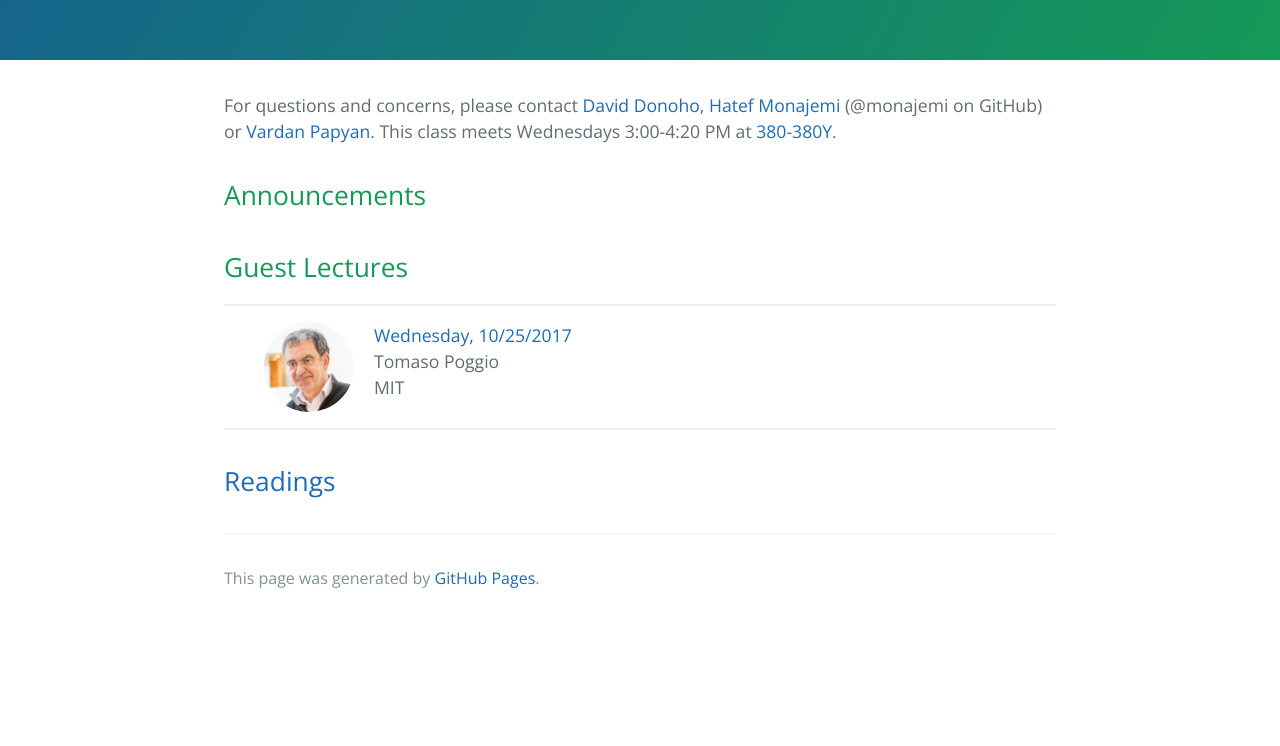
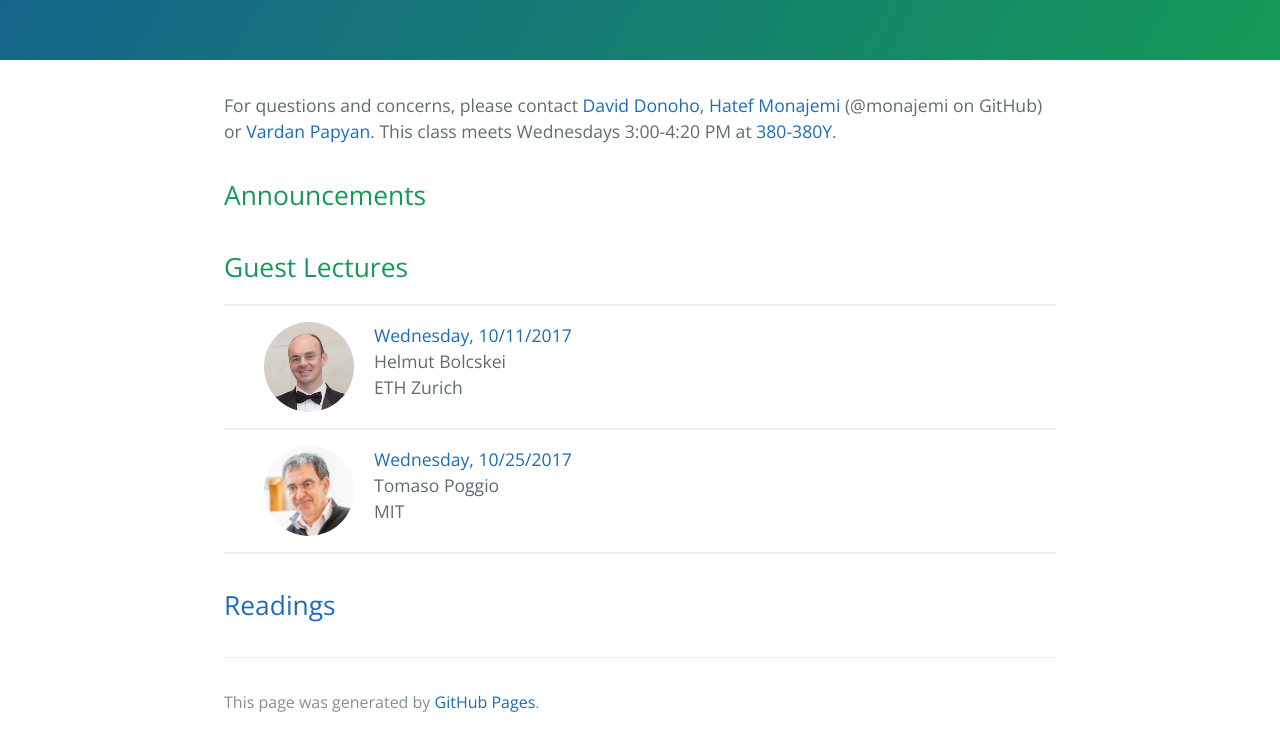
Before and after one commit to stats385/stats385.github.io, a Jekyll site: the page built from index.md, in a window 1280 px wide. Shown: the part 617-1363 px from the top of the page. Built offline with Jekyll 4.4.1, drawn with Linux system fonts in a browser that asks for light colours; the repository's description, which GitHub fills in, is left out; before the commit the page ends 1239 px from its top, so only the background shows below that.

Commit message:
helmut added

```diff
--- a/index.md
+++ b/index.md
@@ -9,6 +9,17 @@ For questions and concerns, please contact [David Donoho](https://profiles.stanf
 
 
 ## [](#guest-lectures) Guest Lectures
+---
+<div class="speaker-wrap">
+<div class="speakerphoto">
+<img src="assets/img/bolcskei.jpg">
+</div>
+<div class="card">
+<a class="talkdate" href="./bolcskei_lecture"> Wednesday, 10/11/2017</a> <br>
+<span class="speaker">Helmut Bolcskei</span> <br>
+<span class="speakerposition">ETH Zurich</span>
+</div>
+</div>
 
 ---
 <div class="speaker-wrap">
```
Also changed, not shown: bolcskei_lecture.md (added, +10 -0 lines), assets/img/bolcskei.jpg (added).
